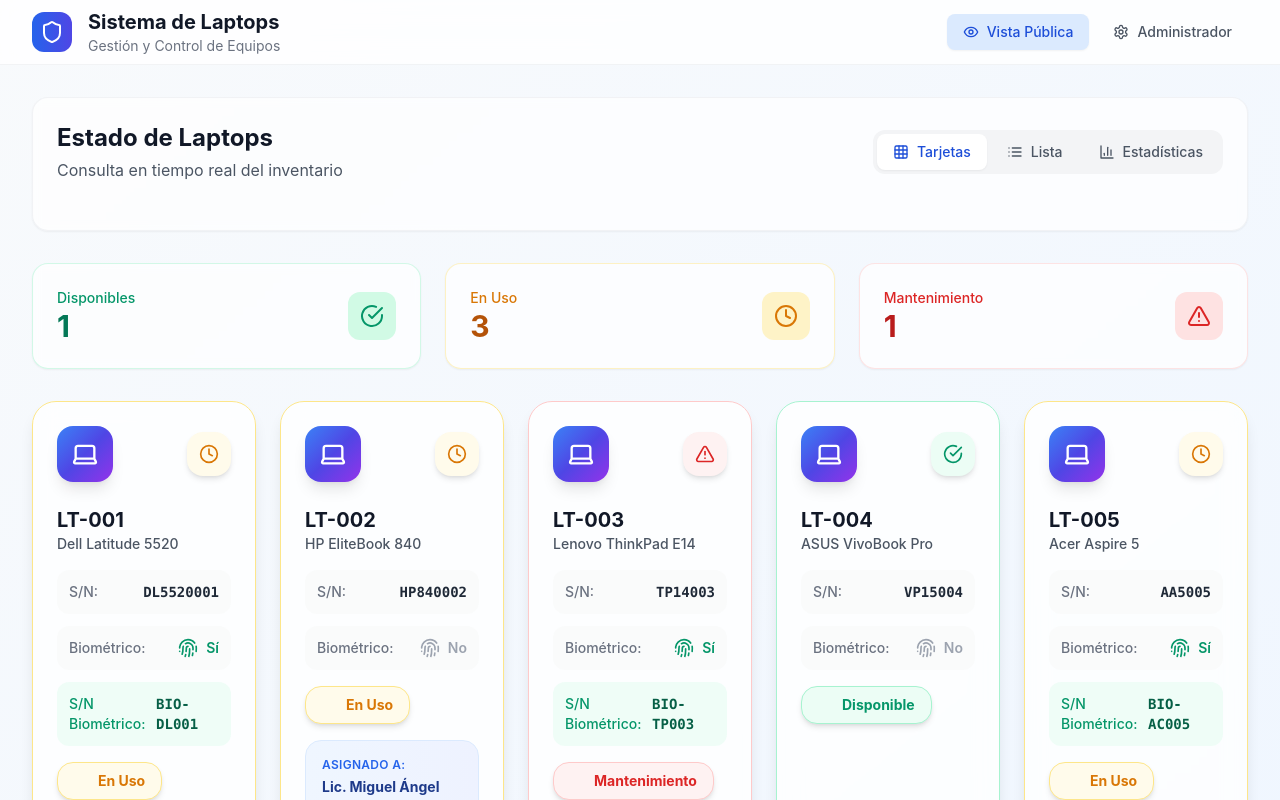
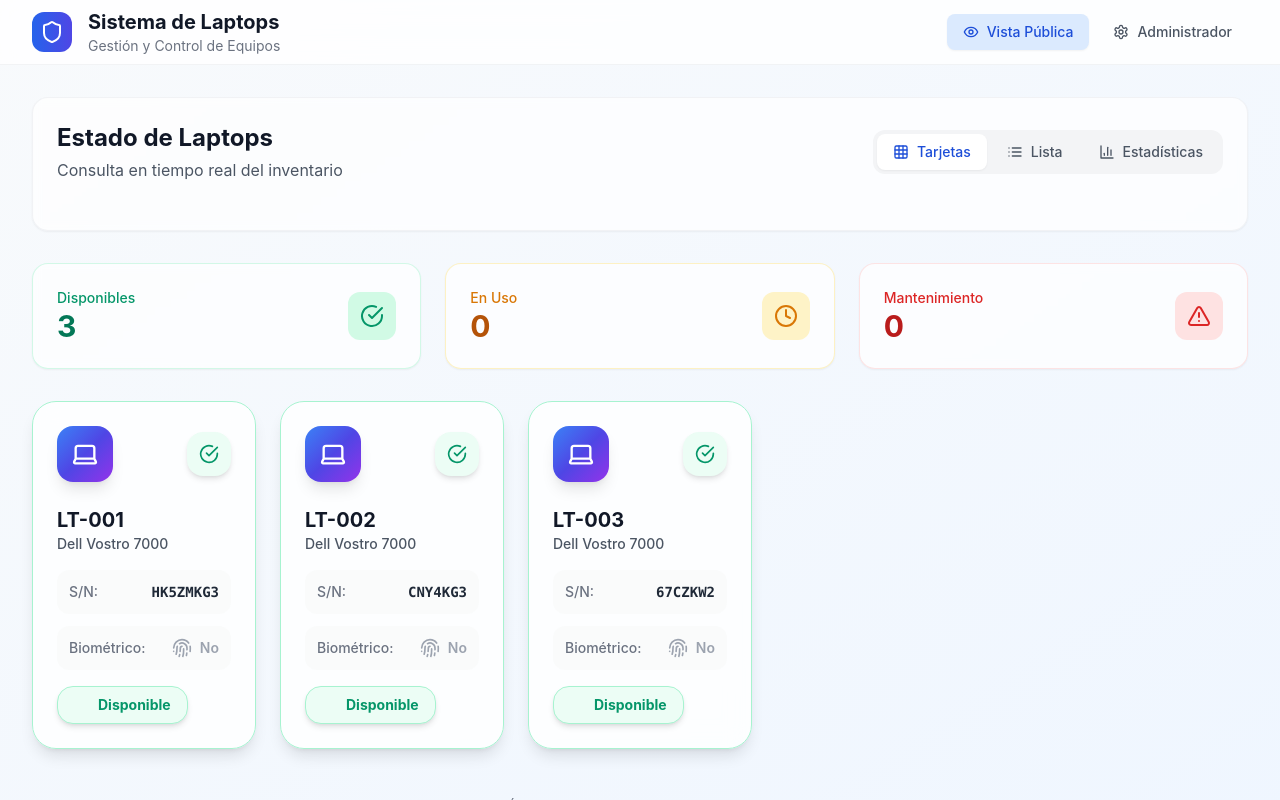
Before and after one commit to Delibes81/Lapfirmasnot121, a React (Vite) app: page / in a window 1280 px wide. Shown: the top 800 px of the page. Built offline with nearby package versions, Linux system fonts and the light colour scheme.

Commit message:
Actualizar datos de laptops con información real

```diff
--- a/src/App.tsx
+++ b/src/App.tsx
@@ -11,86 +11,12 @@ function App() {
 
   // Initialize data
   useEffect(() => {
-    // Lista de 22 abogados del despacho
-    const lawyers = [
-      'Lic. María Elena Rodríguez',
-      'Lic. Carlos Alberto Mendoza',
-      'Lic. Ana Patricia Vásquez',
-      'Lic. Roberto Javier Hernández',
-      'Lic. Sofía Alejandra Torres',
-      'Lic. Miguel Ángel Ramírez',
-      'Lic. Laura Beatriz Morales',
-      'Lic. Fernando José García',
-      'Lic. Claudia Esperanza López',
-      'Lic. Andrés Felipe Castro',
-      'Lic. Gabriela Monserrat Ruiz',
-      'Lic. Diego Armando Flores',
-      'Lic. Valeria Nicole Jiménez',
-      'Lic. Sebastián Eduardo Vargas',
-      'Lic. Paola Cristina Aguilar',
-      'Lic. Alejandro Daniel Ortega',
-      'Lic. Mónica Isabel Delgado',
-      'Lic. Javier Emilio Peña',
-      'Lic. Carmen Lucía Sánchez',
-      'Lic. Ricardo Mauricio Cruz',
-      'Lic. Adriana Fernanda Ramos',
-      'Lic. Óscar Guillermo Medina'
-    ];
-
-    const purposes = [
-      'Audiencia en Juzgado Civil',
-      'Firma de escrituras en notaría',
-      'Reunión con cliente corporativo',
-      'Diligencia en Registro Público',
-      'Mediación familiar',
-      'Consulta externa con perito',
-      'Trabajo remoto - caso urgente',
-      'Presentación de demanda',
-      'Revisión de contratos',
-      'Audiencia virtual'
-    ];
-
     const initialLaptops: Laptop[] = [
       {
         id: 'LT-001',
         brand: 'Dell',
-        model: 'Latitude 5520',
-        serialNumber: 'DL5520001',
-        biometricReader: true,
-        biometricSerial: 'BIO-DL001',
-        status: 'en-uso',
-        currentUser: lawyers[0], // María Elena Rodríguez
-        createdAt: new Date().toISOString(),
-        updatedAt: new Date().toISOString()
-      },
-      {
-        id: 'LT-002',
-        brand: 'HP',
-        model: 'EliteBook 840',
-        serialNumber: 'HP840002',
-        biometricReader: false,
-        status: 'en-uso',
-        currentUser: lawyers[5], // Miguel Ángel Ramírez
-        createdAt: new Date().toISOString(),
-        updatedAt: new Date().toISOString()
-      },
-      {
-        id: 'LT-003',
-        brand: 'Lenovo',
-        model: 'ThinkPad E14',
-        serialNumber: 'TP14003',
-        biometricReader: true,
-        biometricSerial: 'BIO-TP003',
-        status: 'mantenimiento',
-        currentUser: null,
-        createdAt: new Date().toISOString(),
-        updatedAt: new Date().toISOString()
-      },
-      {
-        id: 'LT-004',
-        brand: 'ASUS',
-        model: 'VivoBook Pro',
-        serialNumber: 'VP15004',
+        model: 'Vostro 7000',
+        serialNumber: 'HK5ZMKG3',
         biometricReader: false,
         status: 'disponible',
         currentUser: null,
@@ -98,107 +24,31 @@ function App() {
         updatedAt: new Date().toISOString()
       },
       {
-        id: 'LT-005',
-        brand: 'Acer',
-        model: 'Aspire 5',
-        serialNumber: 'AA5005',
-        biometricReader: true,
-        biometricSerial: 'BIO-AC005',
-        status: 'en-uso',
-        currentUser: lawyers[12], // Valeria Nicole Jiménez
+        id: 'LT-002',
+        brand: 'Dell',
+        model: 'Vostro 7000',
+        serialNumber: 'CNY4KG3',
+        biometricReader: false,
+        status: 'disponible',
+        currentUser: null,
+        createdAt: new Date().toISOString(),
+        updatedAt: new Date().toISOString()
+      },
+      {
+        id: 'LT-003',
+        brand: 'Dell',
+        model: 'Vostro 7000',
+        serialNumber: '67CZKW2',
+        biometricReader: false,
+        status: 'disponible',
+        currentUser: null,
         createdAt: new Date().toISOString(),
         updatedAt: new Date().toISOString()
       }
     ];
 
-    // Generar historial de asignaciones
-    const initialAssignments: Assignment[] = [
-      // Asignaciones activas
-      {
-        id: '1',
-        laptopId: 'LT-001',
-        userName: lawyers[0],
-        purpose: purposes[0],
-        assignedAt: new Date(Date.now() - 2 * 60 * 60 * 1000).toISOString(), // Hace 2 horas
-        returnedAt: null
-      },
-      {
-        id: '2',
-        laptopId: 'LT-002',
-        userName: lawyers[5],
-        purpose: purposes[1],
-        assignedAt: new Date(Date.now() - 4 * 60 * 60 * 1000).toISOString(), // Hace 4 horas
-        returnedAt: null
-      },
-      {
-        id: '3',
-        laptopId: 'LT-005',
-        userName: lawyers[12],
-        purpose: purposes[6],
-        assignedAt: new Date(Date.now() - 1 * 60 * 60 * 1000).toISOString(), // Hace 1 hora
-        returnedAt: null
-      },
-      // Historial de asignaciones pasadas
-      {
-        id: '4',
-        laptopId: 'LT-001',
-        userName: lawyers[3],
-        purpose: purposes[2],
-        assignedAt: new Date(Date.now() - 2 * 24 * 60 * 60 * 1000).toISOString(), // Hace 2 días
-        returnedAt: new Date(Date.now() - 2 * 24 * 60 * 60 * 1000 + 3 * 60 * 60 * 1000).toISOString(), // 3 horas después
-        returnNotes: 'Equipo en perfecto estado'
-      },
-      {
-        id: '5',
-        laptopId: 'LT-004',
-        userName: lawyers[8],
-        purpose: purposes[3],
-        assignedAt: new Date(Date.now() - 3 * 24 * 60 * 60 * 1000).toISOString(), // Hace 3 días
-        returnedAt: new Date(Date.now() - 3 * 24 * 60 * 60 * 1000 + 5 * 60 * 60 * 1000).toISOString(), // 5 horas después
-        returnNotes: 'Sin novedad'
-      },
-      {
-        id: '6',
-        laptopId: 'LT-003',
-        userName: lawyers[15],
-        purpose: purposes[4],
-        assignedAt: new Date(Date.now() - 5 * 24 * 60 * 60 * 1000).toISOString(), // Hace 5 días
-        returnedAt: new Date(Date.now() - 4 * 24 * 60 * 60 * 1000).toISOString(), // Hace 4 días
-        returnNotes: 'Lector biométrico presenta fallas intermitentes'
-      },
-      {
-        id: '7',
-        laptopId: 'LT-002',
-        userName: lawyers[1],
-        purpose: purposes[5],
-        assignedAt: new Date(Date.now() - 7 * 24 * 60 * 60 * 1000).toISOString(), // Hace 1 semana
-        returnedAt: new Date(Date.now() - 6 * 24 * 60 * 60 * 1000).toISOString(), // Hace 6 días
-      },
-      {
-        id: '8',
-        laptopId: 'LT-005',
-        userName: lawyers[10],
-        purpose: purposes[7],
-        assignedAt: new Date(Date.now() - 10 * 24 * 60 * 60 * 1000).toISOString(), // Hace 10 días
-        returnedAt: new Date(Date.now() - 9 * 24 * 60 * 60 * 1000).toISOString(), // Hace 9 días
-      },
-      {
-        id: '9',
-        laptopId: 'LT-004',
-        userName: lawyers[18],
-        purpose: purposes[8],
-        assignedAt: new Date(Date.now() - 12 * 24 * 60 * 60 * 1000).toISOString(), // Hace 12 días
-        returnedAt: new Date(Date.now() - 11 * 24 * 60 * 60 * 1000).toISOString(), // Hace 11 días
-      },
-      {
-        id: '10',
-        laptopId: 'LT-001',
-        userName: lawyers[21],
-        purpose: purposes[9],
-        assignedAt: new Date(Date.now() - 15 * 24 * 60 * 60 * 1000).toISOString(), // Hace 15 días
-        returnedAt: new Date(Date.now() - 14 * 24 * 60 * 60 * 1000).toISOString(), // Hace 14 días
-      }
-    ];
+    // Inicializar con historial vacío
+    const initialAssignments: Assignment[] = [];
 
     // Establecer los datos iniciales
     setLaptops(initialLaptops);
```
